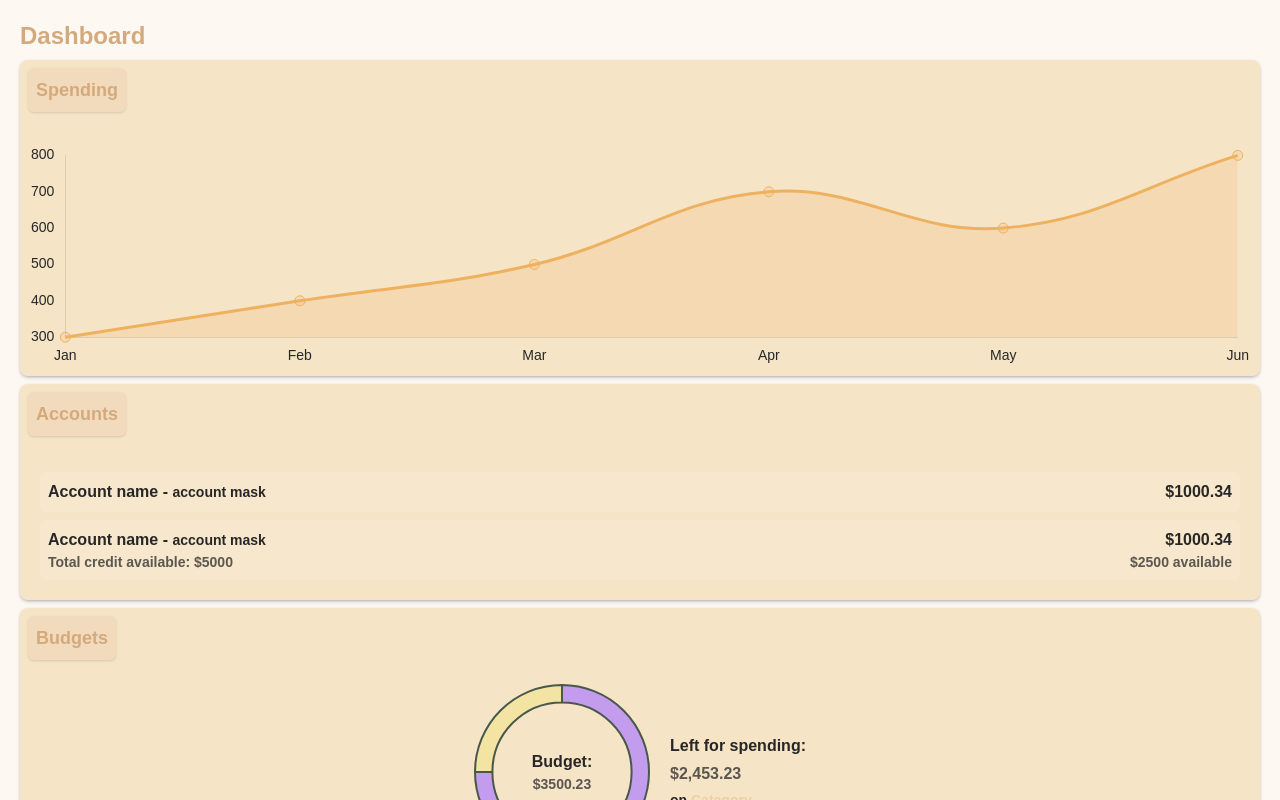
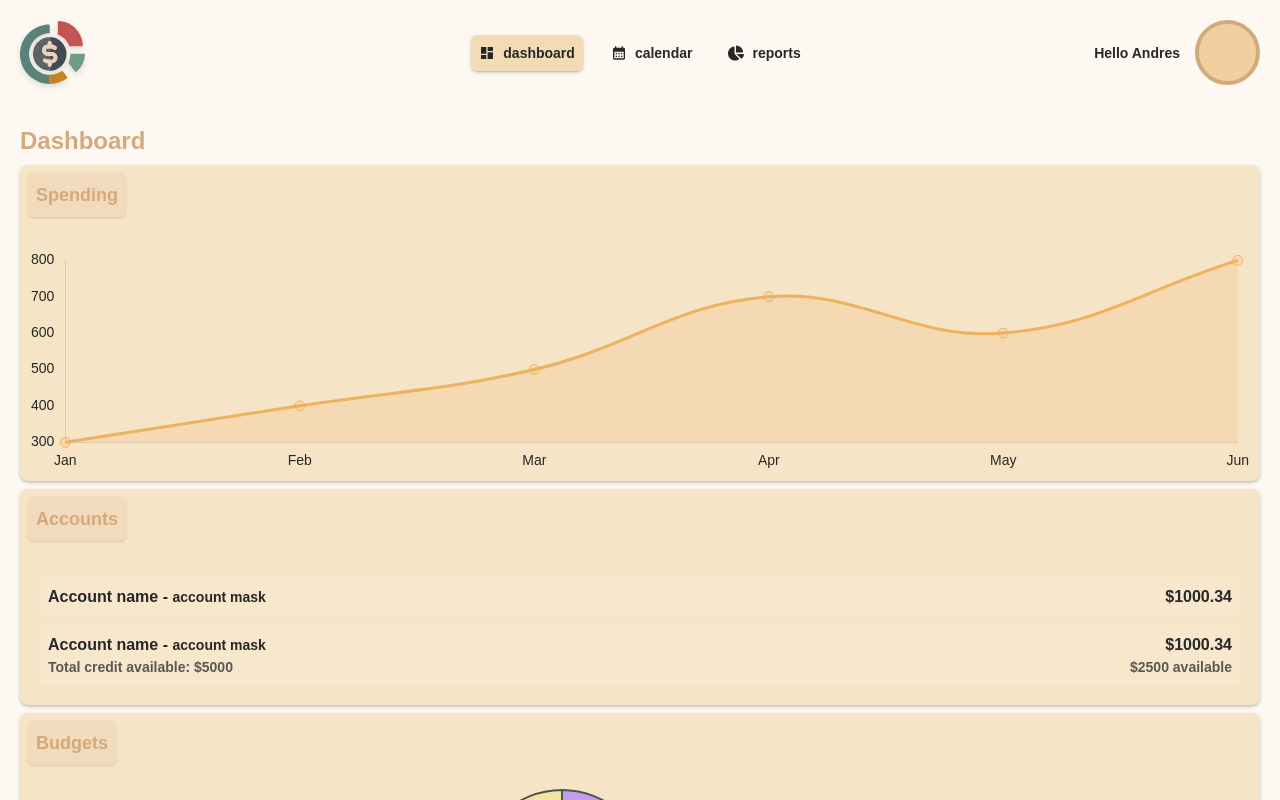
Before and after one commit to andresfromero328/moneyTrack, a Next.js app: page / in a window 1280 px wide. Shown: the top 800 px of the page. Built offline with nearby package versions, Linux system fonts and the light colour scheme; a web font is replaced by a local one.

Commit message:
first commit

```diff
--- a/app/(authenticated-content)/layout.tsx
+++ b/app/(authenticated-content)/layout.tsx
@@ -1,6 +1,6 @@
 import React from "react";
 
-// import Navbar from "@/components/global/header/Navbar";
+import Navbar from "@/components/global/header/Navbar";
 
 interface Props {
   children: React.ReactNode;
@@ -9,7 +9,7 @@ interface Props {
 const AuthenticatedLayout = async ({ children }: Props) => {
   return (
     <>
-      {/* <Navbar /> */}
+      <Navbar />
       {children}
     </>
   );
```
